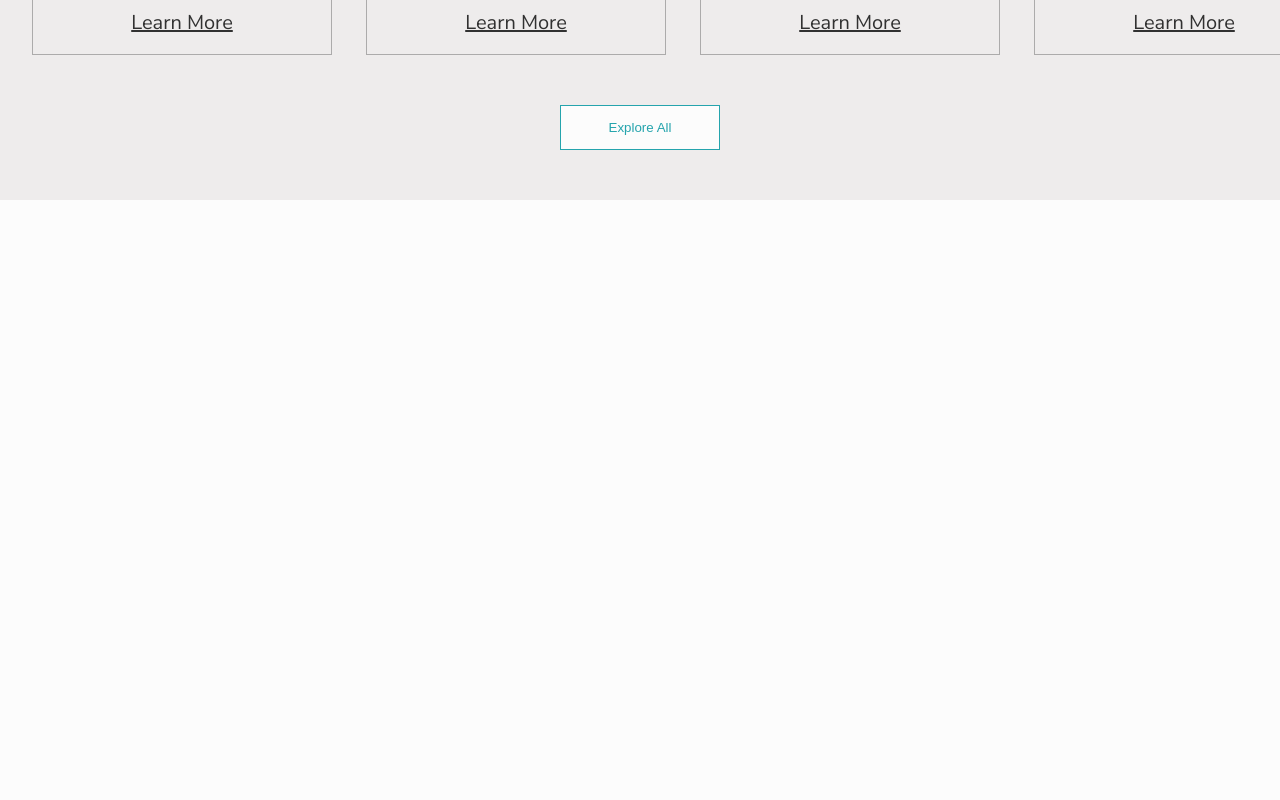
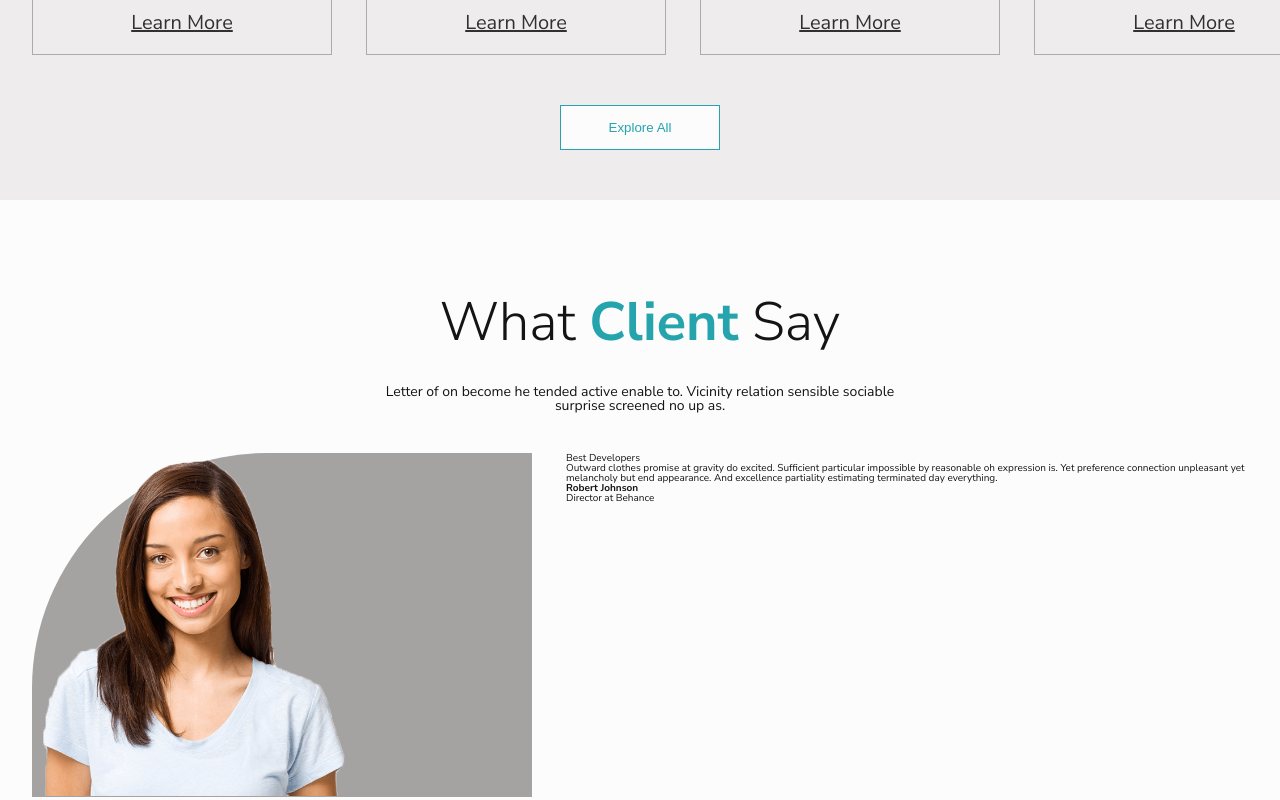
Before and after one commit to MostafaMohammadi1989/Portfolio-react-v1, a React (Create React App) app: page / in a window 1280 px wide. Shown: the part 2298-3098 px from the top of the page. Before the commit the page ends 2498 px from the top, so only its background shows below. Built offline with nearby package versions, Linux system fonts and the light colour scheme.

Commit message:
Client section

```diff
--- a/src/components/Layout/ClientItem.js
+++ b/src/components/Layout/ClientItem.js
@@ -0,0 +1,24 @@
+import React from "react";
+
+const ClientItem = (props) => {
+  return (
+    <div className="clientitem grid grid-clientitem">
+      <div className="clientitem-left">
+        <span className="background">
+          <img src={props.src} alt={props.alt} className="clientitem-img" />
+        </span>
+      </div>
+      <div className="clientitem-right">
+        <div className="clientitem-title">{props.title}</div>
+        <div className="clientitem-p">{props.paragraph}</div>
+
+        <div className="clientitem-personal">
+          <h4 className="name">{props.name}</h4>
+          <p className="occupation">{props.occupation}</p>
+        </div>
+      </div>
+    </div>
+  );
+};
+
+export default ClientItem;
--- a/src/components/Layout/Clients.css
+++ b/src/components/Layout/Clients.css
@@ -0,0 +1,46 @@
+.client {
+  margin-top: 5rem;
+  /* background-color: #eeecec; */
+}
+.grid-clientitem {
+  grid-template-columns: 50rem 70rem 1fr 1fr;
+}
+.client-title {
+  margin-top: 4rem;
+}
+
+.client-pragraph {
+  display: flex;
+  flex-direction: column;
+  justify-content: center;
+  align-items: center;
+  margin: 4rem 0;
+}
+.client-photo {
+  margin-top: 5rem;
+}
+
+.client-text {
+  font-size: 1.4rem;
+  text-align: center;
+}
+.text-client {
+  color: #25a4ad;
+  font-weight: 700;
+}
+
+.client-surprise {
+  display: block;
+}
+
+.clientitem-left {
+  background-color: rgb(165, 162, 162);
+  width: 100%;
+  height: 34.4rem;
+  border: none;
+  border-radius: 235px 0px 0px 0px;
+}
+
+.clientitem-img {
+  width: 32rem;
+}
--- a/src/components/Layout/Clients.js
+++ b/src/components/Layout/Clients.js
@@ -0,0 +1,33 @@
+import React from "react";
+import "../Layout/Clients.css";
+import ClientItem from "./ClientItem";
+import Portrait from "../img/Portrait.png";
+
+const Clients = () => {
+  return (
+    <section className="client">
+      <div className="client-pragraph">
+        <h2 className="client-title heading-tre">
+          What <span className="text-client">Client</span> Say
+        </h2>
+        <p className="client-text">
+          Letter of on become he tended active enable to. Vicinity relation
+          sensible sociable
+          <span className="client-surprise">surprise screened no up as.</span>
+        </p>
+      </div>
+      <div className="client-section container">
+        <ClientItem
+          src={Portrait}
+          alt="A portrait phote a man"
+          title="Best Developers"
+          paragraph="Outward clothes promise at gravity do excited. Sufficient particular impossible by reasonable oh expression is. Yet preference connection unpleasant yet melancholy but end appearance. And excellence partiality estimating terminated day everything."
+          name="Robert Johnson"
+          occupation="Director at Behance"
+        />
+      </div>
+    </section>
+  );
+};
+
+export default Clients;
--- a/src/components/Peages/Home.js
+++ b/src/components/Peages/Home.js
@@ -4,6 +4,7 @@ import Logos from "../Layout/Logos";
 import Services from "../Layout/Services";
 import Featuer from "../Layout/Featuer";
 import "../Peages/Home.css";
+import Clients from "../Layout/Clients";
 
 const Home = () => {
   return (
@@ -12,6 +13,7 @@ const Home = () => {
       <Logos />
       <Services />
       <Featuer />
+      <Clients />
     </div>
   );
 };
```
Also changed, not shown: src/components/img/Portrait.png (added).
